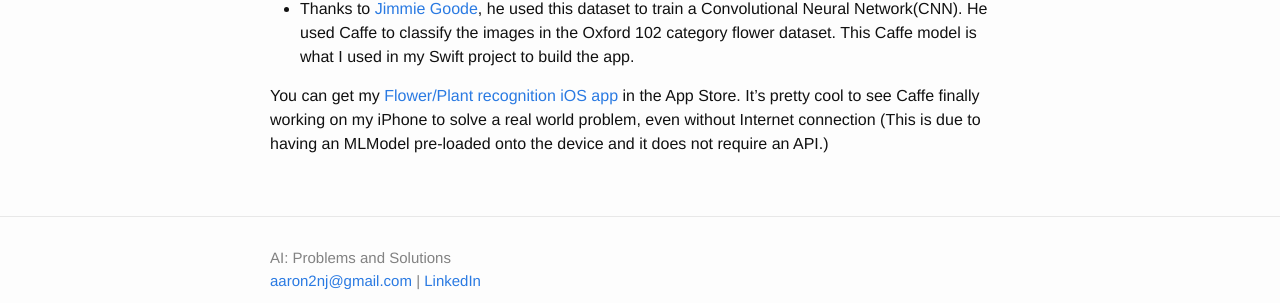
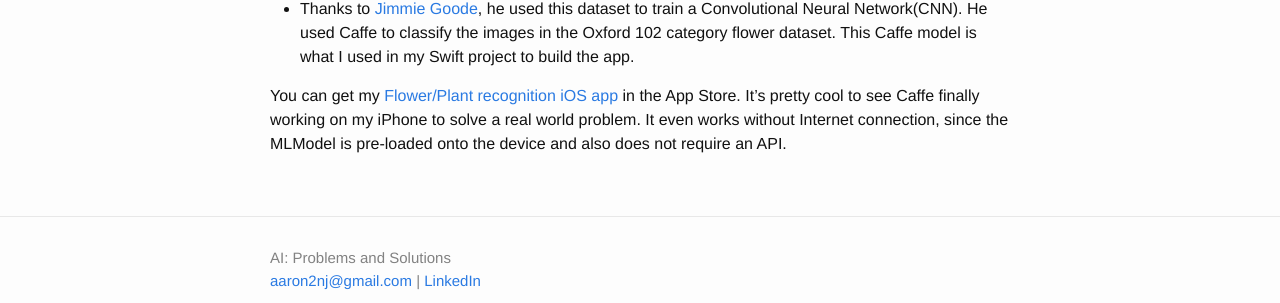
Before and after one commit to alexalwks2/aaronjohn2.github.io, a Jekyll site: the page built from _posts/2018-06-18-mobile-flower-recognition.md, in a window 1280 px wide. Shown: the part 782-1085 px from the top of the page. Built offline with Jekyll 4.4.1, drawn with Linux system fonts in a browser that asks for light colours; comment, search, counter and statistics services are not loaded.

Commit message:
Update 2018-06-18-mobile-flower-recognition.md

```diff
--- a/_posts/2018-06-18-mobile-flower-recognition.md
+++ b/_posts/2018-06-18-mobile-flower-recognition.md
@@ -27,4 +27,4 @@ These images could vary and have been taken at different angles and at different
 * Thanks to [Jimmie Goode](https://github.com/jimgoo/caffe-oxford102), he used this dataset to train a Convolutional Neural Network(CNN). He used Caffe to classify the images in the Oxford 102 category flower dataset. This Caffe model is what I used in my Swift project to build the app.
 
 You can get my [Flower/Plant recognition iOS app](//this is a comment.. leave app link in here, once it is published) in the App Store.
-It's pretty cool to see Caffe finally working on my iPhone to solve a real world problem, even without Internet connection (This is due to having an MLModel pre-loaded onto the device and it does not require an API.)
+It's pretty cool to see Caffe finally working on my iPhone to solve a real world problem. It even works without Internet connection, since the MLModel is pre-loaded onto the device and also does not require an API.
```
